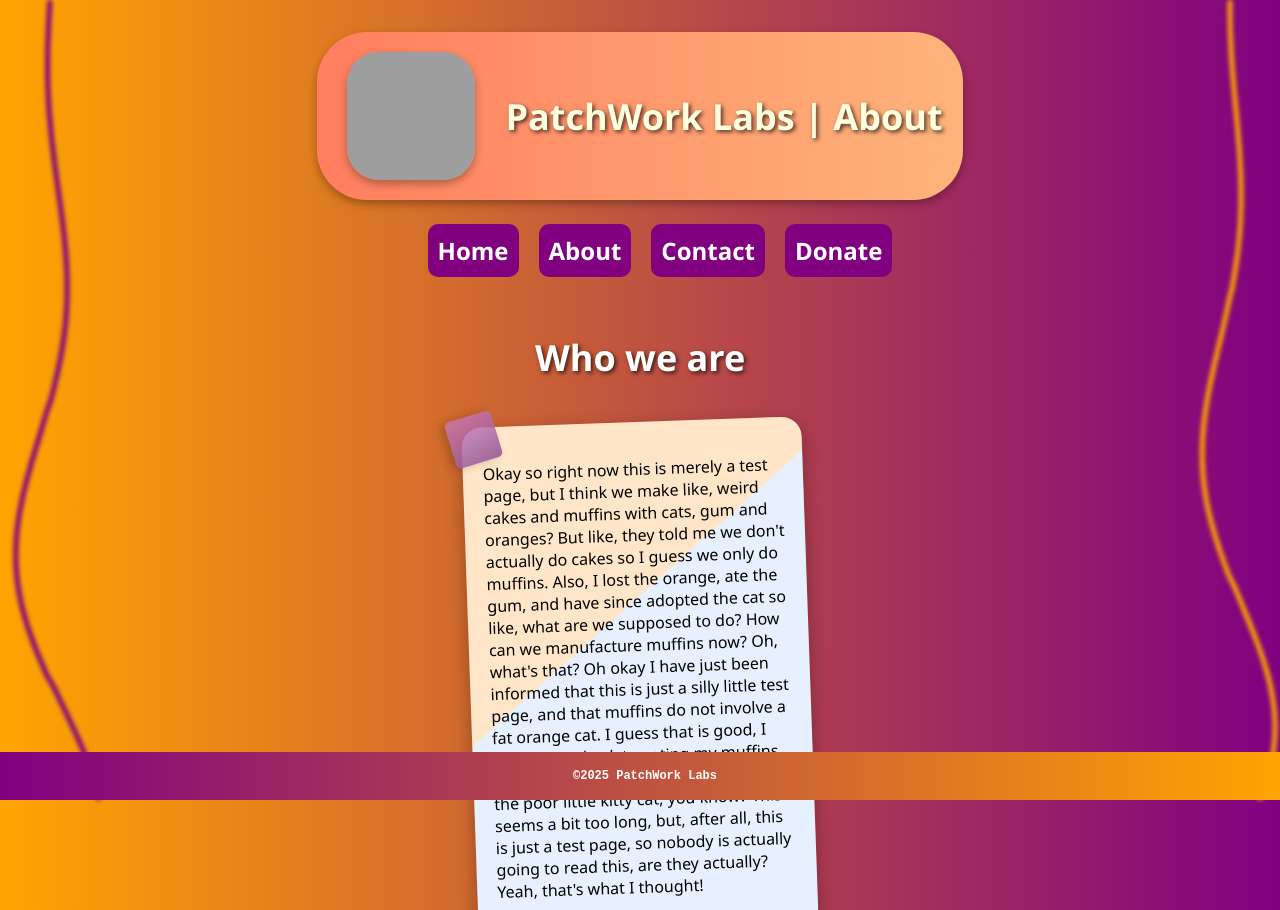
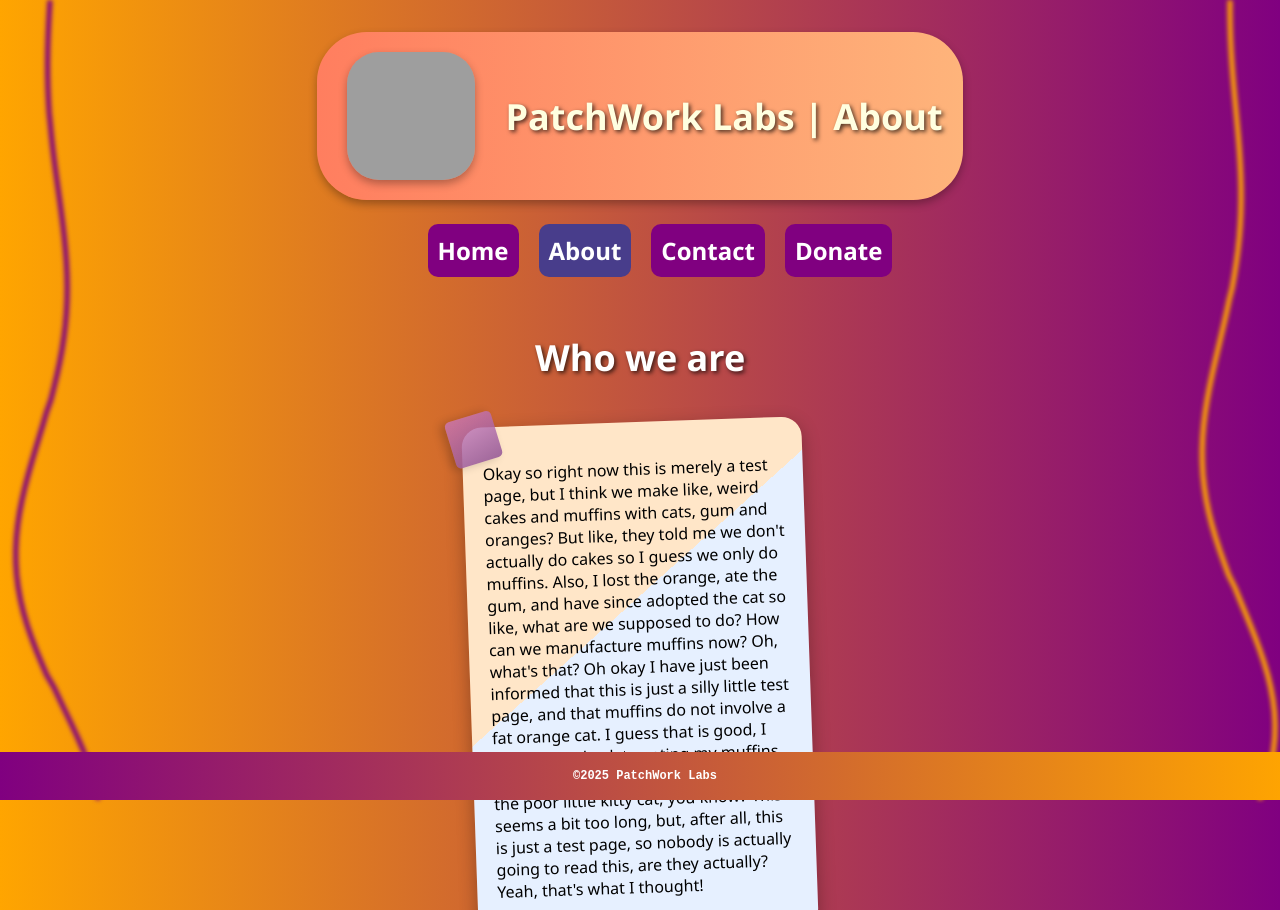
Before and after one commit to dorythecat/PatchworkWeb, a website: page about.html in a window 1280 px wide. Shown: the top 910 px of the page. Drawn offline with Linux system fonts and the light colour scheme; grey boxes are pictures that could not be loaded.

Commit message:
Added a bit of flair to the currently active navabr selector

```diff
--- a/about.html
+++ b/about.html
@@ -23,7 +23,7 @@
         <nav>
             <ul>
                 <li><a href="index.html">Home</a></li>
-                <li><a>About</a></li>
+                <li id="active"><a>About</a></li>
                 <li><a href="contact.html">Contact</a></li>
                 <li><a href="donate.html">Donate</a></li>
             </ul>
--- a/res/styles.css
+++ b/res/styles.css
@@ -93,14 +93,15 @@
     padding: 10px;
     border-radius: 10px;
     cursor: pointer;
-    transition: background-color 0.4s, transform 0.4s, text-shadow 0.2s;
+    transition: transform 0.4s, text-shadow 0.2s;
 }
 
 .header-container nav ul li:hover {
-    background: darkmagenta;
     text-shadow: 2px 2px 4px rgba(0, 0, 0, 0.5);
     transform: scale(1.1);
 }
+
+.header-container nav ul li#active { background: darkslateblue; }
 
 a {
     text-decoration: none;
```
Also changed, not shown: contact.html (+1 -1 lines), donate.html (+1 -1 lines), index.html (+1 -1 lines).
